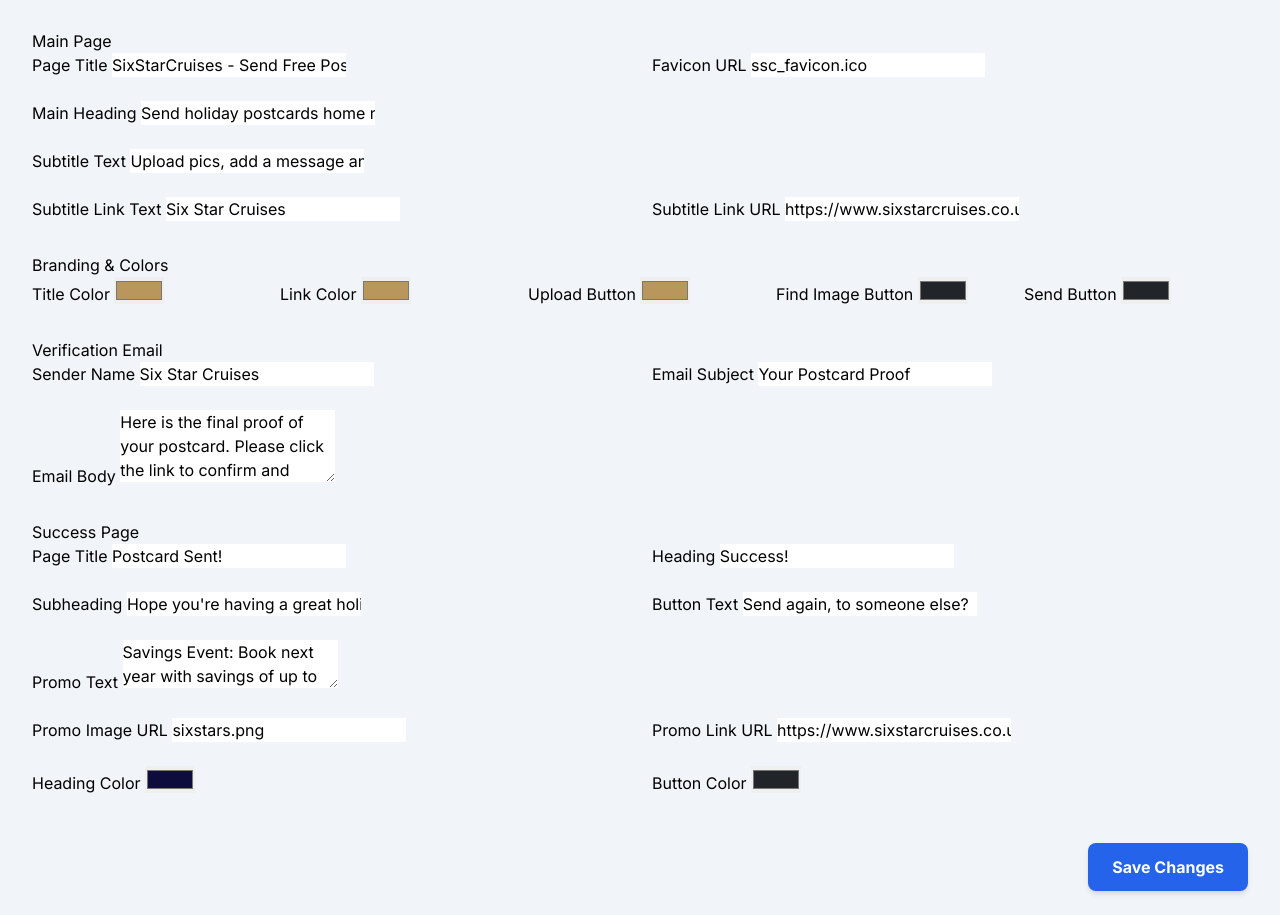
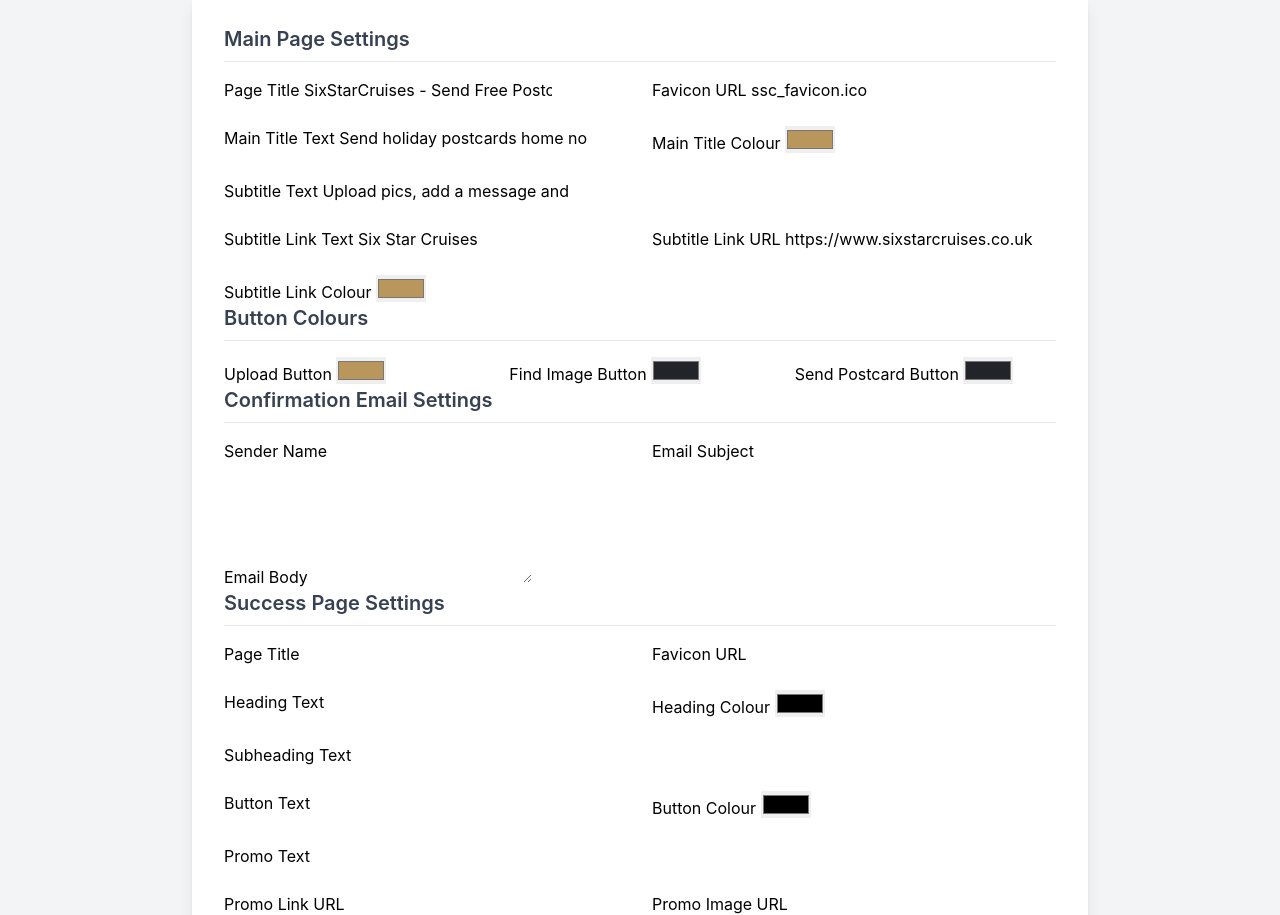
Before and after one commit to AJC-dev/next_gen, a website with bundled scripts: page admin.html in a window 1280 px wide. Shown: the part 99-1014 px from the top of the page. Built offline with nearby package versions, Linux system fonts and the light colour scheme.

Commit message:
Add files via upload

```diff
--- a/admin.html
+++ b/admin.html
@@ -3,152 +3,150 @@
 <head>
     <meta charset="UTF-8">
     <meta name="viewport" content="width=device-width, initial-scale=1.0">
-    <title>Postcard App Configuration</title>
+    <title>Postcard Creator - Configuration</title>
     <script src="https://cdn.tailwindcss.com"></script>
-    <link rel="preconnect" href="https://fonts.googleapis.com">
-    <link rel="preconnect" href="https://fonts.gstatic.com" crossorigin>
-    <link href="https://fonts.googleapis.com/css2?family=Inter:wght@400;500;700&display=swap" rel="stylesheet">
     <link rel="stylesheet" href="css/admin.css">
 </head>
-<body class="bg-slate-100">
+<body class="bg-gray-100 p-8">
 
-    <div class="container mx-auto p-4 md:p-8">
-        <header class="mb-8">
-            <h1 class="text-3xl font-bold text-gray-800">Postcard App Configuration</h1>
-            <p class="text-gray-600 mt-1">Manage the content and appearance of your postcard application.</p>
-        </header>
+    <div class="max-w-4xl mx-auto">
+        <h1 class="text-3xl font-bold text-gray-800 mb-6">Postcard Creator Configuration</h1>
 
-        <form id="config-form" class="space-y-8">
+        <div class="bg-white p-8 rounded-lg shadow-lg">
 
             <!-- Main Page Settings -->
-            <div class="card">
-                <h2 class="card-title">Main Page</h2>
+            <div class="settings-section">
+                <h2 class="text-xl font-semibold text-gray-700 border-b pb-2 mb-4">Main Page Settings</h2>
                 <div class="grid grid-cols-1 md:grid-cols-2 gap-6">
-                    <div class="form-group">
-                        <label for="pageTitle">Page Title</label>
-                        <input type="text" id="pageTitle" name="pageTitle">
+                    <div>
+                        <label for="pageTitle" class="form-label">Page Title</label>
+                        <input type="text" id="pageTitle" class="form-input">
                     </div>
-                    <div class="form-group">
-                        <label for="faviconURL">Favicon URL</label>
-                        <input type="text" id="faviconURL" name="faviconURL">
+                    <div>
+                        <label for="faviconURL" class="form-label">Favicon URL</label>
+                        <input type="text" id="faviconURL" class="form-input">
                     </div>
-                    <div class="form-group md:col-span-2">
-                        <label for="mainTitle">Main Heading</label>
-                        <input type="text" id="mainTitle" name="mainTitle">
+                    <div>
+                        <label for="mainTitle" class="form-label">Main Title Text</label>
+                        <input type="text" id="mainTitle" class="form-input">
                     </div>
-                    <div class="form-group md:col-span-2">
-                        <label for="subtitleText">Subtitle Text</label>
-                        <input type="text" id="subtitleText" name="subtitleText">
+                    <div>
+                        <label for="titleColor" class="form-label">Main Title Colour</label>
+                        <input type="color" id="titleColor" class="form-color-input">
                     </div>
-                    <div class="form-group">
-                        <label for="subtitleLinkText">Subtitle Link Text</label>
-                        <input type="text" id="subtitleLinkText" name="subtitleLinkText">
+                    <div class="md:col-span-2">
+                        <label for="subtitleText" class="form-label">Subtitle Text</label>
+                        <input type="text" id="subtitleText" class="form-input">
                     </div>
-                    <div class="form-group">
-                        <label for="subtitleLinkURL">Subtitle Link URL</label>
-                        <input type="url" id="subtitleLinkURL" name="subtitleLinkURL">
+                    <div>
+                        <label for="subtitleLinkText" class="form-label">Subtitle Link Text</label>
+                        <input type="text" id="subtitleLinkText" class="form-input">
+                    </div>
+                    <div>
+                        <label for="subtitleLinkURL" class="form-label">Subtitle Link URL</label>
+                        <input type="text" id="subtitleLinkURL" class="form-input">
+                    </div>
+                     <div>
+                        <label for="subtitleLinkColor" class="form-label">Subtitle Link Colour</label>
+                        <input type="color" id="subtitleLinkColor" class="form-color-input">
                     </div>
                 </div>
             </div>
 
-            <!-- Styling Settings -->
-            <div class="card">
-                <h2 class="card-title">Branding & Colors</h2>
-                <div class="grid grid-cols-2 md:grid-cols-3 lg:grid-cols-5 gap-6">
-                    <div class="color-group">
-                        <label for="titleColor">Title Color</label>
-                        <input type="color" id="titleColor" name="titleColor">
+            <!-- Button Settings -->
+            <div class="settings-section">
+                <h2 class="text-xl font-semibold text-gray-700 border-b pb-2 mb-4">Button Colours</h2>
+                <div class="grid grid-cols-1 md:grid-cols-3 gap-6">
+                    <div>
+                        <label for="uploadButtonColor" class="form-label">Upload Button</label>
+                        <input type="color" id="uploadButtonColor" class="form-color-input">
                     </div>
-                    <div class="color-group">
-                        <label for="subtitleLinkColor">Link Color</label>
-                        <input type="color" id="subtitleLinkColor" name="subtitleLinkColor">
+                    <div>
+                        <label for="findImageButtonColor" class="form-label">Find Image Button</label>
+                        <input type="color" id="findImageButtonColor" class="form-color-input">
                     </div>
-                    <div class="color-group">
-                        <label for="uploadButtonColor">Upload Button</label>
-                        <input type="color" id="uploadButtonColor" name="uploadButtonColor">
-                    </div>
-                    <div class="color-group">
-                        <label for="findImageButtonColor">Find Image Button</label>
-                        <input type="color" id="findImageButtonColor" name="findImageButtonColor">
-                    </div>
-                     <div class="color-group">
-                        <label for="sendPostcardButtonColor">Send Button</label>
-                        <input type="color" id="sendPostcardButtonColor" name="sendPostcardButtonColor">
+                    <div>
+                        <label for="sendPostcardButtonColor" class="form-label">Send Postcard Button</label>
+                        <input type="color" id="sendPostcardButtonColor" class="form-color-input">
                     </div>
                 </div>
             </div>
 
-            <!-- Email Settings -->
-            <div class="card">
-                <h2 class="card-title">Verification Email</h2>
+            <!-- Confirmation Email Settings -->
+            <div class="settings-section">
+                <h2 class="text-xl font-semibold text-gray-700 border-b pb-2 mb-4">Confirmation Email Settings</h2>
                 <div class="grid grid-cols-1 md:grid-cols-2 gap-6">
-                    <div class="form-group">
-                        <label for="senderName">Sender Name</label>
-                        <input type="text" id="senderName" name="senderName">
+                    <div>
+                        <label for="emailSenderName" class="form-label">Sender Name</label>
+                        <input type="text" id="emailSenderName" class="form-input">
                     </div>
-                    <div class="form-group">
-                        <label for="subject">Email Subject</label>
-                        <input type="text" id="subject" name="subject">
+                    <div>
+                        <label for="emailSubject" class="form-label">Email Subject</label>
+                        <input type="text" id="emailSubject" class="form-input">
                     </div>
-                    <div class="form-group md:col-span-2">
-                        <label for="body">Email Body</label>
-                        <textarea id="body" name="body" rows="3"></textarea>
+                    <div class="md:col-span-2">
+                        <label for="emailBody" class="form-label">Email Body</label>
+                        <textarea id="emailBody" class="form-input" rows="4"></textarea>
                     </div>
                 </div>
             </div>
 
             <!-- Success Page Settings -->
-            <div class="card">
-                <h2 class="card-title">Success Page</h2>
-                 <div class="grid grid-cols-1 md:grid-cols-2 gap-6">
-                    <div class="form-group">
-                        <label for="successTitle">Page Title</label>
-                        <input type="text" id="successTitle" name="successTitle">
+            <div class="settings-section">
+                <h2 class="text-xl font-semibold text-gray-700 border-b pb-2 mb-4">Success Page Settings</h2>
+                <div class="grid grid-cols-1 md:grid-cols-2 gap-6">
+                    <div>
+                        <label for="successTitle" class="form-label">Page Title</label>
+                        <input type="text" id="successTitle" class="form-input">
                     </div>
-                    <div class="form-group">
-                        <label for="successHeading">Heading</label>
-                        <input type="text" id="successHeading" name="successHeading">
+                     <div>
+                        <label for="successFaviconURL" class="form-label">Favicon URL</label>
+                        <input type="text" id="successFaviconURL" class="form-input">
                     </div>
-                     <div class="form-group">
-                        <label for="successSubheading">Subheading</label>
-                        <input type="text" id="successSubheading" name="successSubheading">
+                    <div>
+                        <label for="successHeading" class="form-label">Heading Text</label>
+                        <input type="text" id="successHeading" class="form-input">
                     </div>
-                    <div class="form-group">
-                        <label for="successButtonText">Button Text</label>
-                        <input type="text" id="successButtonText" name="successButtonText">
+                    <div>
+                        <label for="successHeadingColor" class="form-label">Heading Colour</label>
+                        <input type="color" id="successHeadingColor" class="form-color-input">
                     </div>
-                    <div class="form-group md:col-span-2">
-                        <label for="successPromoText">Promo Text</label>
-                        <textarea id="successPromoText" name="successPromoText" rows="2"></textarea>
+                     <div class="md:col-span-2">
+                        <label for="successSubheading" class="form-label">Subheading Text</label>
+                        <input type="text" id="successSubheading" class="form-input">
                     </div>
-                    <div class="form-group">
-                        <label for="successPromoImageURL">Promo Image URL</label>
-                        <input type="text" id="successPromoImageURL" name="successPromoImageURL">
+                    <div>
+                        <label for="successButtonText" class="form-label">Button Text</label>
+                        <input type="text" id="successButtonText" class="form-input">
                     </div>
-                    <div class="form-group">
-                        <label for="successPromoLinkURL">Promo Link URL</label>
-                        <input type="url" id="successPromoLinkURL" name="successPromoLinkURL">
+                    <div>
+                        <label for="successButtonColor" class="form-label">Button Colour</label>
+                        <input type="color" id="successButtonColor" class="form-color-input">
                     </div>
-                    <div class="color-group">
-                        <label for="successHeadingColor">Heading Color</label>
-                        <input type="color" id="successHeadingColor" name="successHeadingColor">
+                    <div class="md:col-span-2">
+                        <label for="successPromoText" class="form-label">Promo Text</label>
+                        <input type="text" id="successPromoText" class="form-input">
                     </div>
-                    <div class="color-group">
-                        <label for="successButtonColor">Button Color</label>
-                        <input type="color" id="successButtonColor" name="successButtonColor">
+                     <div>
+                        <label for="successPromoLinkURL" class="form-label">Promo Link URL</label>
+                        <input type="text" id="successPromoLinkURL" class="form-input">
+                    </div>
+                     <div>
+                        <label for="successPromoImageURL" class="form-label">Promo Image URL</label>
+                        <input type="text" id="successPromoImageURL" class="form-input">
                     </div>
                 </div>
             </div>
 
-            <div class="flex justify-end pt-4">
-                <button type="submit" class="bg-blue-600 hover:bg-blue-700 text-white font-bold py-3 px-6 rounded-lg shadow-md transition-colors">
+            <div class="mt-8 text-right">
+                <button id="save-changes-btn" class="bg-blue-600 hover:bg-blue-700 text-white font-bold py-2 px-6 rounded-lg transition duration-300">
                     Save Changes
                 </button>
             </div>
-
-        </form>
+        </div>
     </div>
 
-    <script type="module" src="js/admin.js" defer></script>
+    <script type="module" src="js/admin.js"></script>
+
 </body>
 </html>
```
